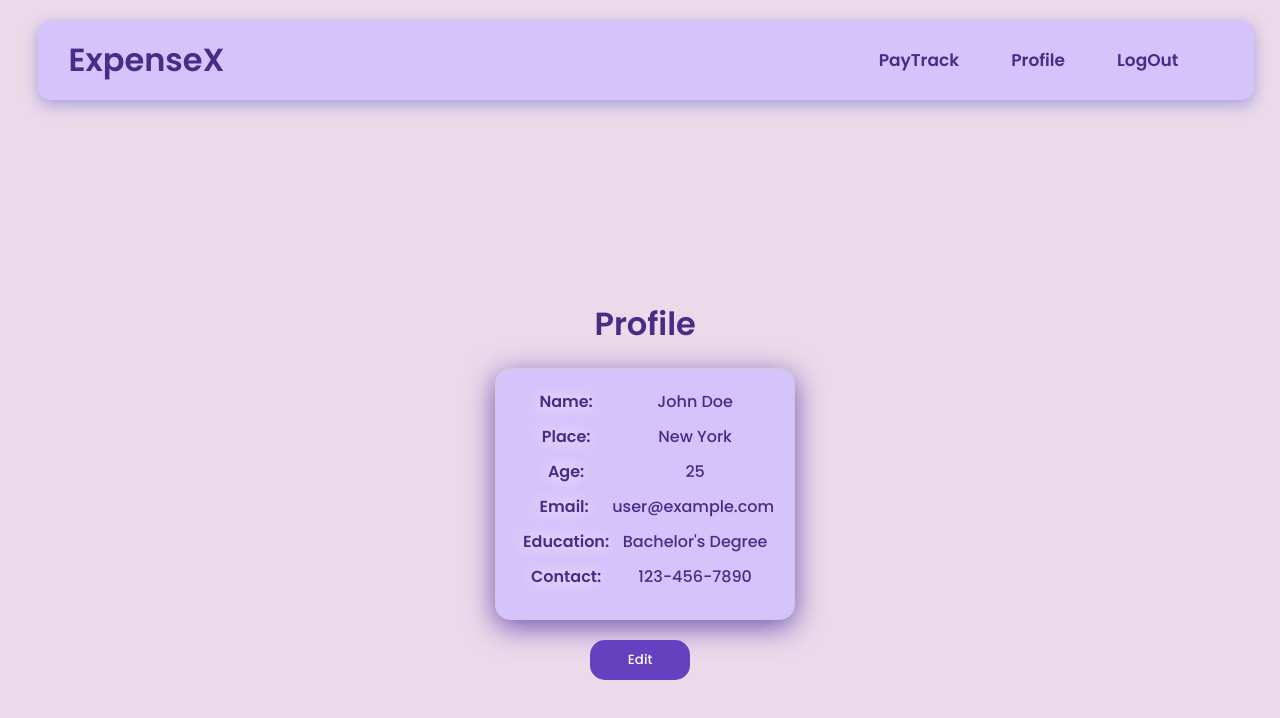
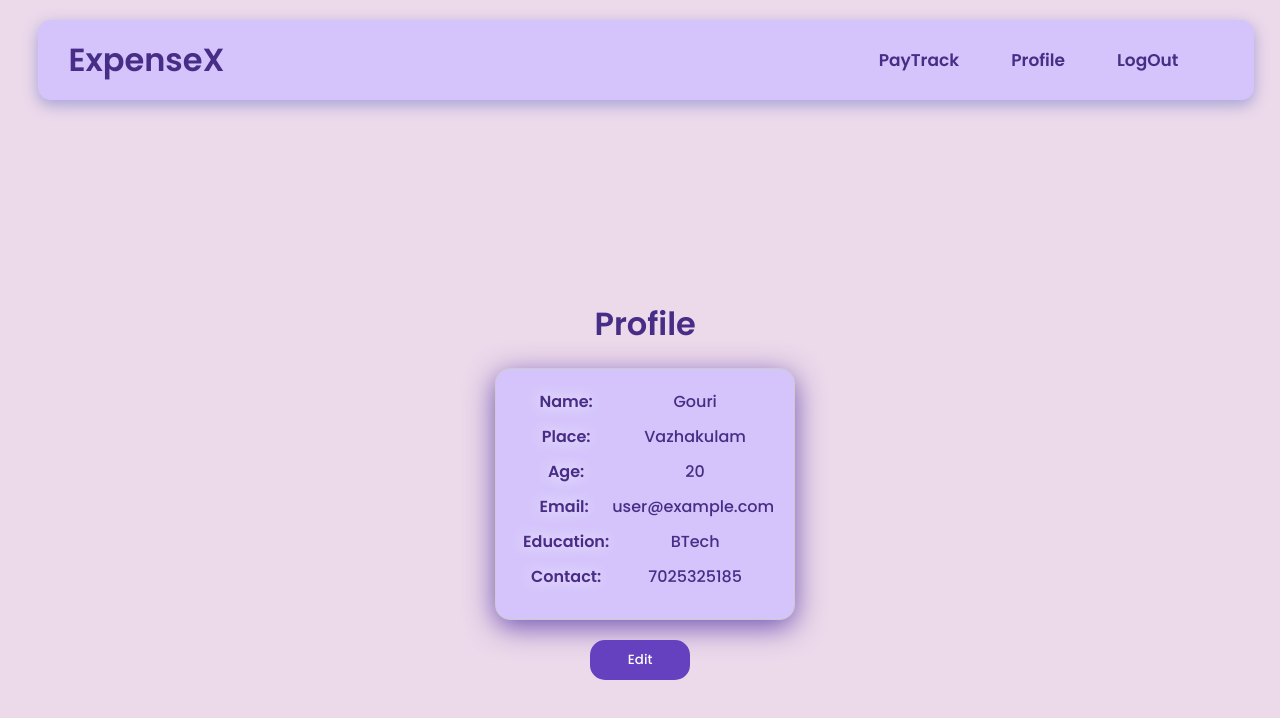
Before and after one commit to Hanna-sa/Project-ICT, a React (Create React App) app: page /Profile in a window 1280 px wide. Shown: the top 718 px of the page. Built offline with nearby package versions, Linux system fonts and the light colour scheme.

Commit message:
Profile.js

```diff
--- a/src/Routes/Profile.js
+++ b/src/Routes/Profile.js
@@ -4,11 +4,11 @@ import Navbar from "../components/Navbar";
 
 
 const Profile = () => {
-  const [name, setName] = useState("John Doe");
-  const [place, setPlace] = useState("New York");
-  const [age, setAge] = useState(25);
-  const [education, setEducation] = useState("Bachelor's Degree");
-  const [contactDetails, setContactDetails] = useState("123-456-7890");
+  const [name, setName] = useState("Gouri");
+  const [place, setPlace] = useState("Vazhakulam");
+  const [age, setAge] = useState(20);
+  const [education, setEducation] = useState("BTech");
+  const [contactDetails, setContactDetails] = useState("7025325185");
   const [isEditing, setIsEditing] = useState(false);
 
   const handleEditClick = () => {
```
